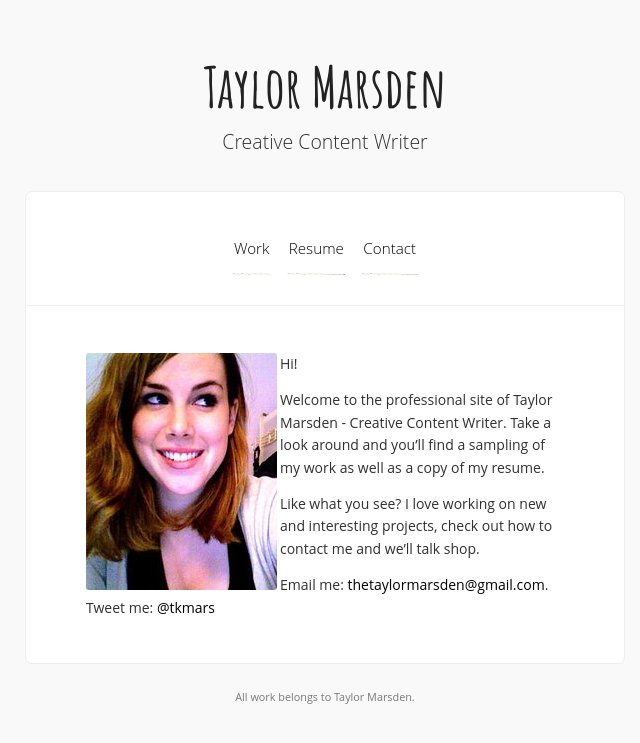
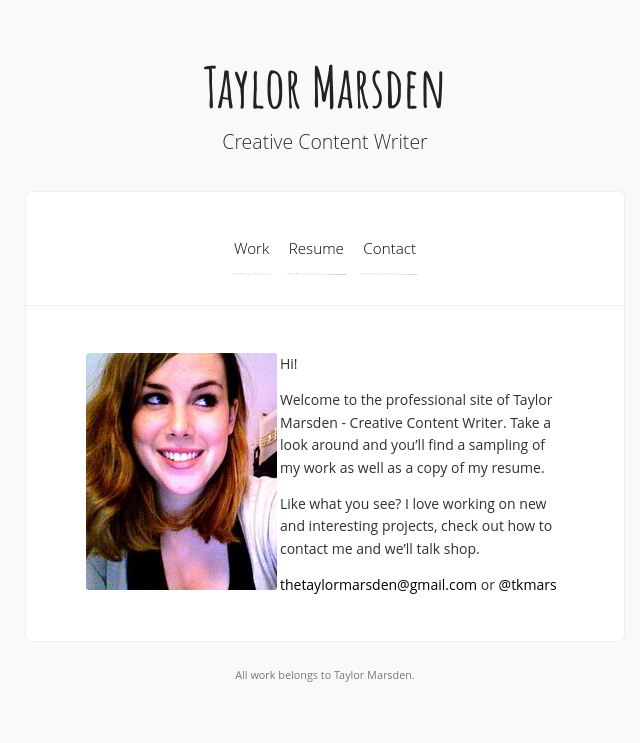
Before and after one commit to tkmars/tkmars.github.io, a Jekyll site: the page built from contact.md, in a window 1280 px wide. Shown: the top 743 px of the page, without its empty margins (315-955 px from the left). Built offline with Jekyll 4.4.1, drawn with Linux system fonts in a browser that asks for light colours; Markdown is read by kramdown in place of the engine named in the settings; comment, search, counter and statistics services are not loaded.

Commit message:
email and twitter change

```diff
--- a/contact.md
+++ b/contact.md
@@ -8,5 +8,4 @@ Welcome to the professional site of Taylor Marsden - Creative Content Writer. Ta
 
 Like what you see? I love working on new and interesting projects, check out how to contact me and we'll talk shop.
 
-Email me: <a href="mailto:thetaylormarsden@gmail.com">thetaylormarsden@gmail.com</a>.
-Tweet me: [@tkmars](http://twitter.com/tkmars)
+<a href="mailto:thetaylormarsden@gmail.com">thetaylormarsden@gmail.com</a> or [@tkmars](http://twitter.com/tkmars)
```
